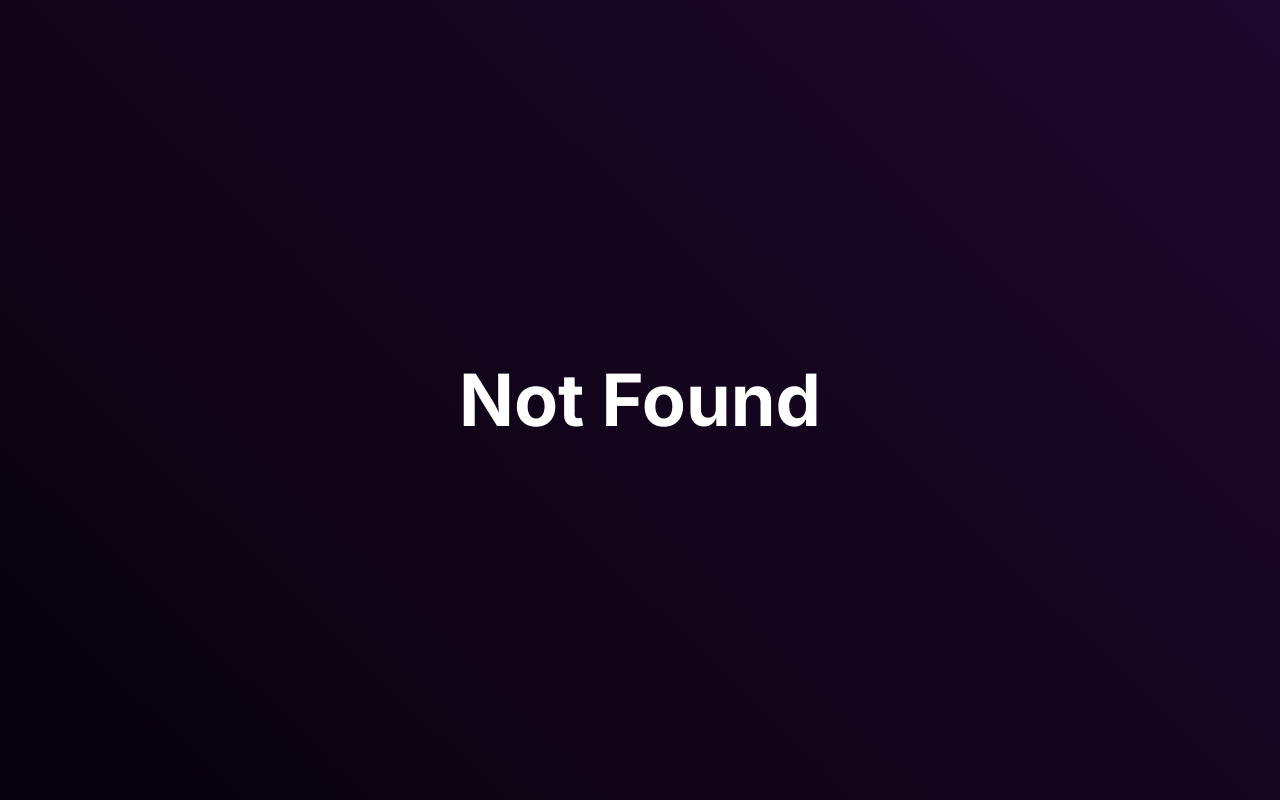
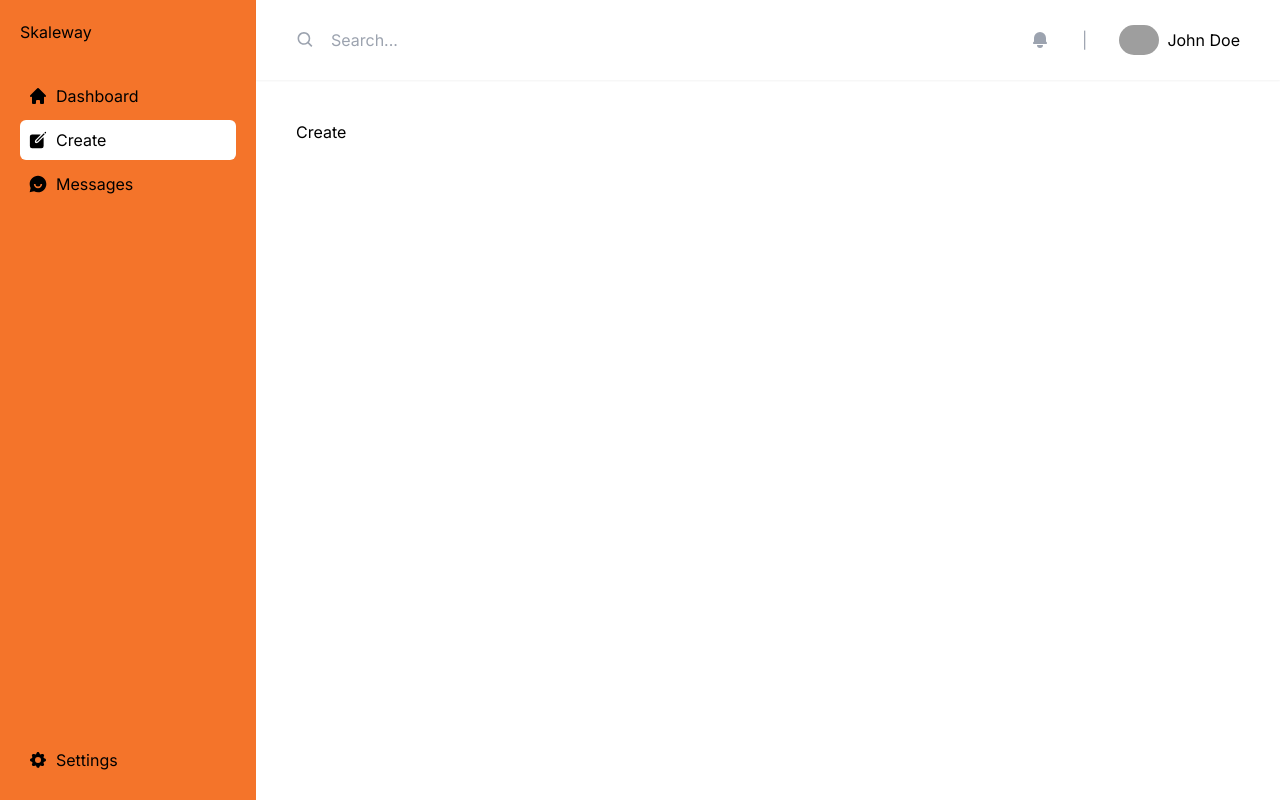
Before and after one commit to code-env/skaleway, a Next.js app: page /admin/create in a window 1280 px wide. Before the commit this address had no page. Shown: the top 800 px of the page. Built offline with nearby package versions, Linux system fonts and the light colour scheme; grey boxes are pictures that could not be loaded.

Commit message:
modifying the code

```diff
--- a/src/app/admin/components/header.tsx
+++ b/src/app/admin/components/header.tsx
@@ -5,7 +5,7 @@ import { HiBell } from "react-icons/hi";
 
 const Header = () => {
   return (
-    <div className="h-20 w-full  items-center flex gap-8 shadow-sm text-gray-400 px-10">
+    <div className="h-20 w-full  items-center flex gap-8 shadow-sm text-gray-400 px-10 sticky top-0 bg-white">
       <div className="flex items-center flex-1 gap-4  ">
         <BiSearch size={20} />
         <input
--- a/src/app/admin/components/sidebar.tsx
+++ b/src/app/admin/components/sidebar.tsx
@@ -1,12 +1,17 @@
+"use client";
+
 import React from "react";
 import { useSidebarRoutes } from "../constants/sidebar-routes";
 import Link from "next/link";
+import { usePathname } from "next/navigation";
 
 const Sidebar = () => {
   const sidebarRoutes = useSidebarRoutes();
 
+  const pathname = usePathname();
+
   return (
-    <div className="min-h-screen w-64 flex flex-col gap-8 bg-primary p-5">
+    <div className="h-screen w-64 flex flex-col gap-8 bg-primary p-5 sticky top-0">
       Skaleway
       <div className=" flex-1 w-full justify-between flex flex-col">
         {sidebarRoutes.map((r, index) => (
@@ -15,7 +20,9 @@ const Sidebar = () => {
               <li key={index}>
                 <Link
                   href={route.path}
-                  className="flex items-center gap-2 w-full rounded-md p-2 duration-200 hover:bg-white"
+                  className={`flex items-center gap-2 w-full rounded-md p-2 duration-200 hover:bg-white ${
+                    pathname === route.path && "bg-white"
+                  }`}
                 >
                   <route.icon size={20} />
                   <span>{route.name}</span>
--- /dev/null
+++ b/src/app/admin/create/page.tsx
@@ -0,0 +1,7 @@
+import React from "react";
+
+const Create = () => {
+  return <div>Create</div>;
+};
+
+export default Create;
--- /dev/null
+++ b/src/app/admin/messages/page.tsx
@@ -0,0 +1,7 @@
+import React from "react";
+
+const Messages = () => {
+  return <div>Messages</div>;
+};
+
+export default Messages;
--- /dev/null
+++ b/src/app/admin/settings/page.tsx
@@ -0,0 +1,7 @@
+import React from "react";
+
+const Settings = () => {
+  return <div>Settings</div>;
+};
+
+export default Settings;
```
